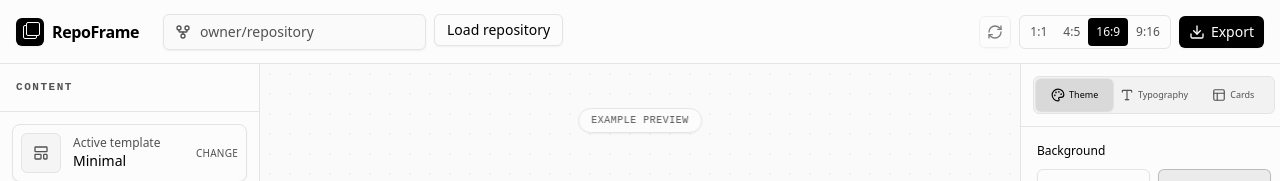
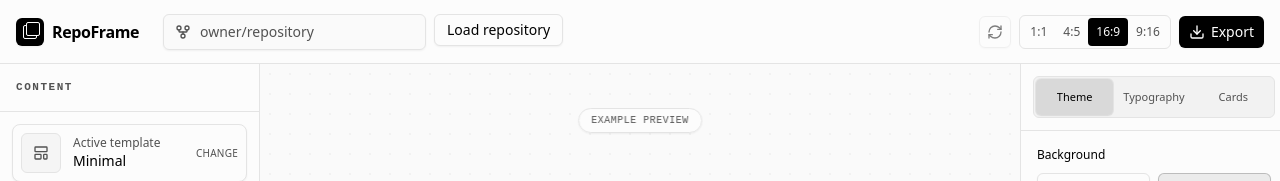
Before and after one commit to orbitsLab/repoframe, a Next.js app: page /app in a window 1280 px wide. Shown: the top 181 px of the page. Built offline with nearby package versions, Linux system fonts and the light colour scheme; a web font is replaced by a local one.

Commit message:
fix: template picker scrolls the whole application
- keep settings tab labels legible in the narrow panel

```diff
--- a/src/components/editor/editor.tsx
+++ b/src/components/editor/editor.tsx
@@ -521,7 +521,7 @@ function MobileSheet({
       </Dialog.Trigger>
       <Dialog.Portal>
         <Dialog.Overlay className="fixed inset-0 z-40 bg-black/50" />
-        <Dialog.Content className="fixed inset-0 z-50 flex flex-col bg-background outline-none sm:left-auto sm:w-96 sm:border-l">
+        <Dialog.Content className="fixed inset-0 z-50 flex flex-col overflow-hidden bg-background outline-none sm:left-auto sm:w-96 sm:border-l">
           <Dialog.Title className="sr-only">{label} settings</Dialog.Title>
           <Dialog.Close asChild>
             <Button
--- a/src/components/editor/editorSkeleton.tsx
+++ b/src/components/editor/editorSkeleton.tsx
@@ -1,7 +1,10 @@
 /** Renders the editor layout placeholder while the client bundle loads. */
 function EditorSkeleton() {
   return (
-    <main className="flex h-dvh flex-col bg-background" aria-busy="true">
+    <main
+      className="flex h-dvh flex-col overflow-hidden bg-background"
+      aria-busy="true"
+    >
       <div className="h-16 animate-pulse border-b bg-muted/50" />
       <div className="grid min-h-0 flex-1 grid-cols-1 lg:grid-cols-[16.25rem_minmax(0,1fr)_16.25rem]">
         <div className="hidden border-r bg-sidebar lg:block" />
--- a/src/components/editor/settingsPanel.tsx
+++ b/src/components/editor/settingsPanel.tsx
@@ -73,7 +73,7 @@ function SettingsPanel({
   return (
     <div className="flex min-h-0 flex-1 flex-col">
       {placement === 'design' && sections.length > 1 ? (
-        <div className="border-b p-3">
+        <div className="shrink-0 border-b p-3">
           <div
             className="grid grid-flow-col auto-cols-fr gap-0.5 rounded-md border bg-foreground/[0.04] p-0.5"
             role="tablist"
@@ -89,14 +89,16 @@ function SettingsPanel({
                   role="tab"
                   aria-selected={currentSection === section}
                   className={cn(
-                    'flex h-8 min-w-0 items-center justify-center gap-1 rounded-[5px] px-1 text-[9px] font-medium outline-none transition-colors focus-visible:ring-2 focus-visible:ring-ring',
+                    'flex h-9 min-w-0 items-center justify-center gap-1.5 rounded-[5px] px-1.5 text-[11px] font-medium outline-none transition-colors focus-visible:ring-2 focus-visible:ring-ring',
                     currentSection === section
                       ? 'bg-foreground/[0.1] text-foreground shadow-xs ring-1 ring-foreground/5'
                       : 'text-muted-foreground hover:text-foreground',
                   )}
                   onClick={() => setActiveSection(section)}
                 >
-                  <Icon className="size-3.5 shrink-0" aria-hidden="true" />
+                  {sections.length < 3 ? (
+                    <Icon className="size-3.5 shrink-0" aria-hidden="true" />
+                  ) : null}
                   <span className="truncate">{sectionLabels[section]}</span>
                 </button>
               );
@@ -105,7 +107,7 @@ function SettingsPanel({
         </div>
       ) : null}
 
-      <div className="min-h-0 flex-1 overflow-y-auto p-4">
+      <div className="relative min-h-0 flex-1 overflow-y-auto overscroll-contain p-4">
         {fields.map((field) => (
           <div
             key={field.key}
--- a/src/components/editor/templatePicker.tsx
+++ b/src/components/editor/templatePicker.tsx
@@ -35,7 +35,7 @@ function TemplatePicker({
 }: TemplatePickerProps) {
   return (
     <div className="flex min-h-0 min-w-0 flex-1 flex-col overflow-hidden">
-      <div className="flex h-12 items-center gap-2 border-b px-3">
+      <div className="flex h-12 shrink-0 items-center gap-2 border-b px-3">
         <Button
           type="button"
           variant="ghost"
@@ -50,7 +50,7 @@ function TemplatePicker({
         </h2>
       </div>
       <div
-        className="min-h-0 min-w-0 flex-1 space-y-3 overflow-y-auto p-3"
+        className="relative min-h-0 min-w-0 flex-1 space-y-3 overflow-y-auto overscroll-contain p-3"
         role="radiogroup"
         aria-label="Card template"
       >
@@ -69,7 +69,7 @@ function TemplatePicker({
             <label
               key={template.id}
               className={cn(
-                'block w-full min-w-0 cursor-pointer overflow-hidden rounded-lg border bg-background p-2 shadow-xs outline-none transition-colors has-[:focus-visible]:ring-2 has-[:focus-visible]:ring-ring',
+                'relative block w-full min-w-0 cursor-pointer overflow-hidden rounded-lg border bg-background p-2 shadow-xs outline-none transition-colors has-[:focus-visible]:ring-2 has-[:focus-visible]:ring-ring',
                 selected
                   ? 'border-foreground bg-accent'
                   : 'hover:border-muted-foreground/50',
```
